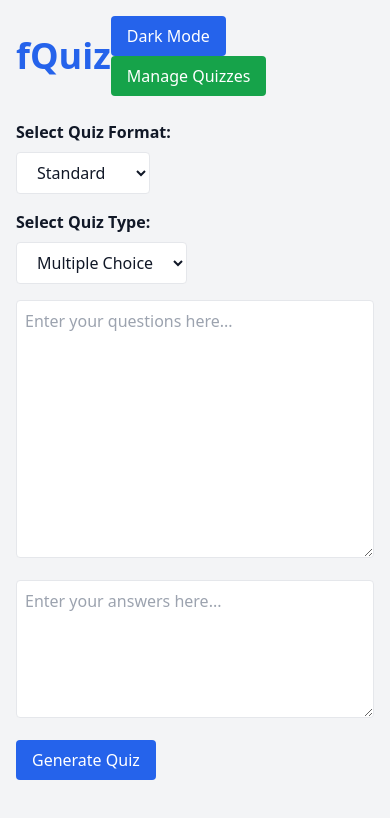
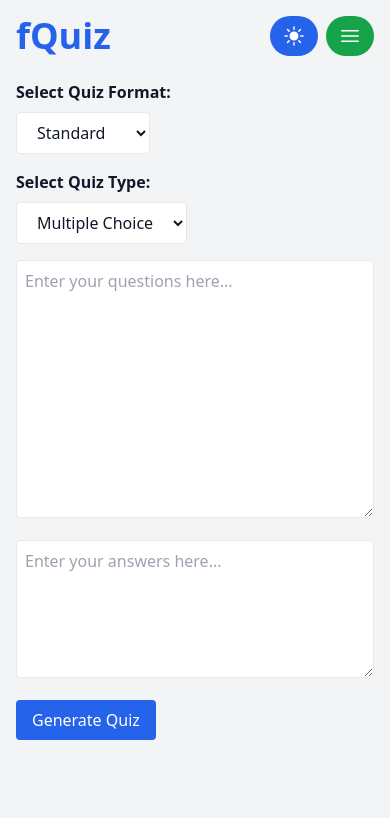
Before and after one commit to jamerbi/fquiz, a React (Vite) app: page / in a window 390 px wide. Shown: the top 818 px of the page. Built offline with nearby package versions, Linux system fonts and the light colour scheme.

Commit message:
refacor and ui updated

```diff
--- a/package.json
+++ b/package.json
@@ -10,6 +10,7 @@
     "preview": "vite preview"
   },
   "dependencies": {
+    "@heroicons/react": "^2.1.5",
     "react": "^18.3.1",
     "react-dom": "^18.3.1",
     "string-similarity": "^4.0.4"
--- a/src/App.jsx
+++ b/src/App.jsx
@@ -1,11 +1,12 @@
 import React, { useState, useEffect } from 'react';
-import QuestionInput from './components/QuestionInput';
-import AnswerInput from './components/AnswerInput';
-import Quiz from './components/Quiz';
 import QuizManager from './components/QuizManager';
+import QuizForm from './components/QuizForm';
+import QuizView from './components/QuizView';
+import Header from './components/Header';
 import QuizOptions from './components/QuizOptions';
 import { parseQuestions, parseAnswers, generateQuiz, parseFlashcards } from './utils/parser';
 import { initializeDB, saveQuizToDB, loadQuizzesFromDB, updateQuizStats } from './utils/database';
+import { shuffleArray } from './utils/app';
 
 function App() {
   const [questionText, setQuestionText] = useState('');
@@ -50,13 +51,8 @@ function App() {
     initializeApp();
   }, []);
 
-  if (isLoading) {
-    return <div>Loading...</div>;
-  }
-
-  if (error) {
-    return <div>Error: {error}</div>;
-  }
+  if (isLoading) return <div>Loading...</div>;
+  if (error) return <div>Error: {error}</div>;
 
   const handleGenerateQuiz = () => {
     let quiz;
@@ -82,17 +78,17 @@ function App() {
       ...configuredQuiz,
       id: Date.now(),
       type: quizType,
-      userId: userId,
+      userId,
       stats: {
         timesCompleted: 0,
         averageTime: 0,
         questionsAnswered: 0,
-        questionStats: configuredQuiz.questions.map(q => ({
+        questionStats: configuredQuiz.questions.map((q) => ({
           id: q.number,
           timesAnswered: 0,
-          timesCorrect: 0
-        }))
-      }
+          timesCorrect: 0,
+        })),
+      },
     };
     saveQuizToDB(newQuiz).then(() => {
       setQuizzes([...quizzes, newQuiz]);
@@ -109,110 +105,38 @@ function App() {
     setCurrentView('quiz');
   };
 
-  const shuffleArray = (array) => {
-    for (let i = array.length - 1; i > 0; i--) {
-      const j = Math.floor(Math.random() * (i + 1));
-      [array[i], array[j]] = [array[j], array[i]];
-    }
-    return array;
-  };
-
-  const resetQuiz = () => {
-    setQuizData([]);
-    setQuestionText('');
-    setAnswerText('');
-    setCurrentQuiz(null);
-    setCurrentView('create');
-  };
-
   const handleQuizCompletion = (quizResults) => {
     updateQuizStats(currentQuiz.id, quizResults).then(() => {
       loadQuizzesFromDB().then(loadedQuizzes => {
         setQuizzes(loadedQuizzes);
       });
     });
-    setCurrentView('manage');
+    setCurrentView('complete');
+  };
+
+  const resetQuiz = () => {
+    setCurrentQuiz(null);
+    setCurrentView('create');
   };
 
   return (
     <div className={darkMode ? 'dark' : ''}>
       <div className="p-4 min-h-screen bg-gray-100 dark:bg-gray-900 text-gray-900 dark:text-white">
         <div className="mx-auto max-w-3xl">
-        <div className="flex justify-between items-center mb-6">
-          <h1 className="text-center text-4xl font-bold text-blue-600 dark:text-blue-400">fQuiz</h1>
-          <div>
-            <button
-              onClick={toggleDarkMode}
-              className="px-4 py-2 bg-blue-600 text-white rounded mr-2"
-            >
-              {darkMode ? 'Light Mode' : 'Dark Mode'}
-            </button>
-            <button
-              onClick={() => setCurrentView('manage')}
-              className="px-4 py-2 bg-green-600 text-white rounded"
-            >
-              Manage Quizzes
-            </button>
-          </div>
-        </div>
+          <Header darkMode={darkMode} toggleDarkMode={toggleDarkMode} setCurrentView={setCurrentView} />
 
           {currentView === 'create' && (
-          <div className="space-y-4">
-            <div className="mb-4">
-              <label className="block mb-2 font-semibold">Select Quiz Format:</label>
-              <select
-                value={quizFormat}
-                onChange={(e) => setQuizFormat(e.target.value)}
-                className="px-4 py-2 border rounded bg-white dark:bg-gray-800 dark:text-white"
-              >
-                <option value="standard">Standard</option>
-                <option value="flashcards">Flashcards</option>
-              </select>
-            </div>
-            {quizFormat === 'standard' && (
-              <>
-                <div className="mb-4">
-                  <label className="block mb-2 font-semibold">Select Quiz Type:</label>
-                  <select
-                    value={quizType}
-                    onChange={(e) => setQuizType(e.target.value)}
-                    className="px-4 py-2 border rounded bg-white dark:bg-gray-800 dark:text-white"
-                  >
-                    <option value="multiple-choice">Multiple Choice</option>
-                    <option value="true-false">True/False</option>
-                  </select>
-                </div>
-                <QuestionInput value={questionText} onChange={(e) => setQuestionText(e.target.value)} />
-                <AnswerInput value={answerText} onChange={(e) => setAnswerText(e.target.value)} />
-              </>
-            )}
-            {quizFormat === 'flashcards' && (
-              <>
-                <div className="mb-4">
-                  <label className="block mb-2 font-semibold">Select Quiz Type:</label>
-                  <select
-                    value={quizType}
-                    onChange={(e) => setQuizType(e.target.value)}
-                    className="px-4 py-2 border rounded bg-white dark:bg-gray-800 dark:text-white"
-                  >
-                    <option value="multiple-choice">Multiple Choice</option>
-                    <option value="true-false">True/False</option>
-                  </select>
-                </div>
-                <QuestionInput
-                  value={questionText}
-                  onChange={(e) => setQuestionText(e.target.value)}
-                  placeholder="Enter flashcards (one per line, question and answer separated by a tab)"
+            <QuizForm
+              quizFormat={quizFormat}
+              setQuizFormat={setQuizFormat}
+              quizType={quizType}
+              setQuizType={setQuizType}
+              questionText={questionText}
+              setQuestionText={setQuestionText}
+              answerText={answerText}
+              setAnswerText={setAnswerText}
+              handleGenerateQuiz={handleGenerateQuiz}
             />
-              </>
-            )}
-            <button
-              onClick={handleGenerateQuiz}
-              className="px-4 py-2 bg-blue-600 text-white rounded"
-            >
-              Generate Quiz
-            </button>
-          </div>
           )}
 
           {currentView === 'options' && (
@@ -224,22 +148,10 @@ function App() {
           )}
 
           {currentView === 'quiz' && currentQuiz && (
-          <div>
-            <Quiz
-              quizData={currentQuiz.questions}
-              timeLimit={currentQuiz.timeLimit}
-              quizName={currentQuiz.name}
-              onComplete={handleQuizCompletion}
-            />
-            <div className="mt-4 space-x-2">
-              <button
-                onClick={resetQuiz}
-                className="px-4 py-2 bg-red-600 text-white rounded"
-              >
-                End Quiz
-              </button>
-            </div>
-          </div>
+            <QuizView
+              currentQuiz={currentQuiz}
+              resetQuiz={resetQuiz}
+              handleQuizCompletion={handleQuizCompletion} />
           )}
 
           {currentView === 'manage' && (
@@ -254,6 +166,13 @@ function App() {
               }}
             />
           )}
+
+          {currentView === 'complete' && (
+            <div>
+              <h2>Quiz Completed!</h2>
+              <button onClick={resetQuiz}>Create a new quiz</button>
+            </div>
+          )}
         </div>
       </div>
     </div>
--- /dev/null
+++ b/src/components/Header.jsx
@@ -0,0 +1,56 @@
+import { SunIcon, MoonIcon, Bars3Icon } from '@heroicons/react/24/solid';
+
+const Header = ({ darkMode, toggleDarkMode, setCurrentView }) => {
+    return (
+        <div className="flex justify-between items-center mb-6">
+            {/* Title */}
+            <h1 className="text-center text-4xl font-bold text-blue-600 dark:text-blue-400">fQuiz</h1>
+
+            {/* Buttons for large screens */}
+            <div className="hidden sm:flex items-center">
+                <button
+                    onClick={toggleDarkMode}
+                    className="px-4 py-2 bg-blue-600 text-white rounded flex items-center space-x-2 cursor-pointer transition-transform transform hover:scale-105"
+                >
+                    {darkMode ? (
+                        <MoonIcon className="h-6 w-6" />
+                    ) : (
+                        <SunIcon className="h-6 w-6" />
+                    )}
+                    <span>{darkMode ? 'Dark Mode' : 'Light Mode'}</span>
+                </button>
+
+                <button
+                    onClick={() => setCurrentView('manage')}
+                    className="ml-4 px-4 py-2 bg-green-600 text-white rounded flex items-center space-x-2 cursor-pointer transition-transform transform hover:scale-105"
+                >
+                    <Bars3Icon className="h-6 w-6" />
+                    <span>Manage Quizzes</span>
+                </button>
+            </div>
+
+            {/* Single toggle button for mobile screens */}
+            <div className="sm:hidden flex space-x-2">
+                <button
+                    onClick={toggleDarkMode}
+                    className="px-3 py-2 bg-blue-600 text-white rounded-full flex items-center justify-center cursor-pointer transition-transform transform hover:scale-105"
+                >
+                    {darkMode ? (
+                        <MoonIcon className="h-6 w-6" />
+                    ) : (
+                        <SunIcon className="h-6 w-6" />
+                    )}
+                </button>
+
+                <button
+                    onClick={() => setCurrentView('manage')}
+                    className="px-3 py-2 bg-green-600 text-white rounded-full flex items-center justify-center cursor-pointer transition-transform transform hover:scale-105"
+                >
+                    <Bars3Icon className="h-6 w-6" />
+                </button>
+            </div>
+        </div>
+    );
+};
+
+export default Header;
--- /dev/null
+++ b/src/components/QuizForm.jsx
@@ -0,0 +1,63 @@
+import QuestionInput from './QuestionInput';
+import AnswerInput from './AnswerInput';
+
+const QuizForm = ({ quizFormat, setQuizFormat, quizType, setQuizType, questionText, setQuestionText, answerText, setAnswerText, handleGenerateQuiz }) => (
+    <div className="space-y-4">
+        <div className="mb-4">
+            <label className="block mb-2 font-semibold">Select Quiz Format:</label>
+            <select
+                value={quizFormat}
+                onChange={(e) => setQuizFormat(e.target.value)}
+                className="px-4 py-2 border rounded bg-white dark:bg-gray-800 dark:text-white"
+            >
+                <option value="standard">Standard</option>
+                <option value="flashcards">Flashcards</option>
+            </select>
+        </div>
+        {quizFormat === 'standard' && (
+            <>
+                <div className="mb-4">
+                    <label className="block mb-2 font-semibold">Select Quiz Type:</label>
+                    <select
+                        value={quizType}
+                        onChange={(e) => setQuizType(e.target.value)}
+                        className="px-4 py-2 border rounded bg-white dark:bg-gray-800 dark:text-white"
+                    >
+                        <option value="multiple-choice">Multiple Choice</option>
+                        <option value="true-false">True/False</option>
+                    </select>
+                </div>
+                <QuestionInput value={questionText} onChange={(e) => setQuestionText(e.target.value)} />
+                <AnswerInput value={answerText} onChange={(e) => setAnswerText(e.target.value)} />
+            </>
+        )}
+        {quizFormat === 'flashcards' && (
+            <>
+                <div className="mb-4">
+                    <label className="block mb-2 font-semibold">Select Quiz Type:</label>
+                    <select
+                        value={quizType}
+                        onChange={(e) => setQuizType(e.target.value)}
+                        className="px-4 py-2 border rounded bg-white dark:bg-gray-800 dark:text-white"
+                    >
+                        <option value="multiple-choice">Multiple Choice</option>
+                        <option value="true-false">True/False</option>
+                    </select>
+                </div>
+                <QuestionInput
+                    value={questionText}
+                    onChange={(e) => setQuestionText(e.target.value)}
+                    placeholder="Enter flashcards (one per line, question and answer separated by a tab)"
+                />
+            </>
+        )}
+        <button
+            onClick={handleGenerateQuiz}
+            className="px-4 py-2 bg-blue-600 text-white rounded"
+        >
+            Generate Quiz
+        </button>
+    </div>
+);
+
+export default QuizForm;
--- a/src/components/QuizManager.jsx
+++ b/src/components/QuizManager.jsx
@@ -1,35 +1,49 @@
 import React from 'react';
 
-const QuizManager = ({ quizzes, startQuiz, resetQuiz, setCurrentView, onEditQuiz }) => {
+const QuizManager = ({ quizzes, startQuiz, resetQuiz, setCurrentView, onEditQuiz, onDeleteQuiz }) => {
   return (
-    <div>
-      <h2 className="text-2xl font-bold mb-4">Manage Quizzes</h2>
+    <div className="max-w-5xl mx-auto p-4">
+      <h2 className="text-2xl font-bold mb-6 text-center md:text-left">Manage Quizzes</h2>
       {quizzes.length === 0 ? (
-        <p>No quizzes saved yet. Create a new quiz to get started!</p>
+        <p className="text-center">No quizzes saved yet. Create a new quiz to get started!</p>
       ) : (
-        <ul className="space-y-2">
+        <ul className="space-y-4">
           {quizzes.map((quiz) => (
-            <li key={quiz.id} className="bg-white dark:bg-gray-800 p-4 rounded shadow">
-              <span className="font-semibold">{quiz.name}</span>
+            <li
+              key={quiz.id}
+              className="bg-white dark:bg-gray-800 p-6 rounded shadow-md flex flex-col md:flex-row md:items-center justify-between space-y-4 md:space-y-0"
+            >
+              <div className="flex-grow">
+                <span className="font-semibold text-lg break-words">{quiz.name}</span>
                 <span className="ml-2 text-sm text-gray-600 dark:text-gray-400">
                   ({quiz.questions.length} questions, {quiz.type})
                 </span>
+                <div className="mt-2 text-sm">
+                  <p>Times completed: {quiz.stats.timesCompleted}</p>
+                  <p>Average time: {quiz.stats.averageTime.toFixed(2)} seconds</p>
+                  <p>Questions answered: {quiz.stats.questionsAnswered}</p>
+                </div>
+              </div>
+
+              <div className="flex flex-shrink-0 space-x-2">
                 <button
                   onClick={() => startQuiz(quiz)}
-                className="ml-4 px-3 py-1 bg-blue-600 text-white rounded"
+                  className="px-4 py-2 bg-blue-600 hover:bg-blue-700 text-white rounded"
                 >
                   Start Quiz
                 </button>
                 <button
                   onClick={() => onEditQuiz(quiz)}
-                className="ml-2 px-3 py-1 bg-green-600 text-white rounded"
+                  className="px-4 py-2 bg-green-600 hover:bg-green-700 text-white rounded"
                 >
                   Edit
                 </button>
-              <div className="mt-2 text-sm">
-                <p>Times completed: {quiz.stats.timesCompleted}</p>
-                <p>Average time: {quiz.stats.averageTime.toFixed(2)} seconds</p>
-                <p>Questions answered: {quiz.stats.questionsAnswered}</p>
+                <button
+                  onClick={() => onDeleteQuiz(quiz.id)}
+                  className="px-4 py-2 bg-red-600 hover:bg-red-700 text-white rounded"
+                >
+                  Delete
+                </button>
               </div>
             </li>
           ))}
@@ -37,7 +51,7 @@ const QuizManager = ({ quizzes, startQuiz, resetQuiz, setCurrentView, onEditQuiz
       )}
       <button
         onClick={() => setCurrentView('create')}
-        className="mt-4 px-4 py-2 bg-green-600 text-white rounded"
+        className="mt-6 px-6 py-3 bg-green-600 hover:bg-green-700 text-white rounded block mx-auto md:ml-0"
       >
         Create New Quiz
       </button>
--- /dev/null
+++ b/src/components/QuizView.jsx
@@ -0,0 +1,22 @@
+import Quiz from './Quiz'
+
+const QuizView = ({ currentQuiz, resetQuiz, handleQuizCompletion }) => (
+    <div>
+        <Quiz
+            quizData={currentQuiz.questions}
+            timeLimit={currentQuiz.timeLimit}
+            quizName={currentQuiz.name}
+            onComplete={handleQuizCompletion}
+        />
+        <div className="mt-4 space-x-2">
+            <button
+                onClick={resetQuiz}
+                className="px-4 py-2 bg-red-600 text-white rounded"
+            >
+                End Quiz
+            </button>
+        </div>
+    </div>
+);
+
+export default QuizView;
--- /dev/null
+++ b/src/utils/app.js
@@ -0,0 +1,7 @@
+export const shuffleArray = (array) => {
+    for (let i = array.length - 1; i > 0; i--) {
+        const j = Math.floor(Math.random() * (i + 1));
+        [array[i], array[j]] = [array[j], array[i]];
+    }
+    return array;
+};
```
Also changed, not shown: 1 other file (tests, documents, lock files or other folders). Lines whose indentation alone changed are shown as unchanged.
